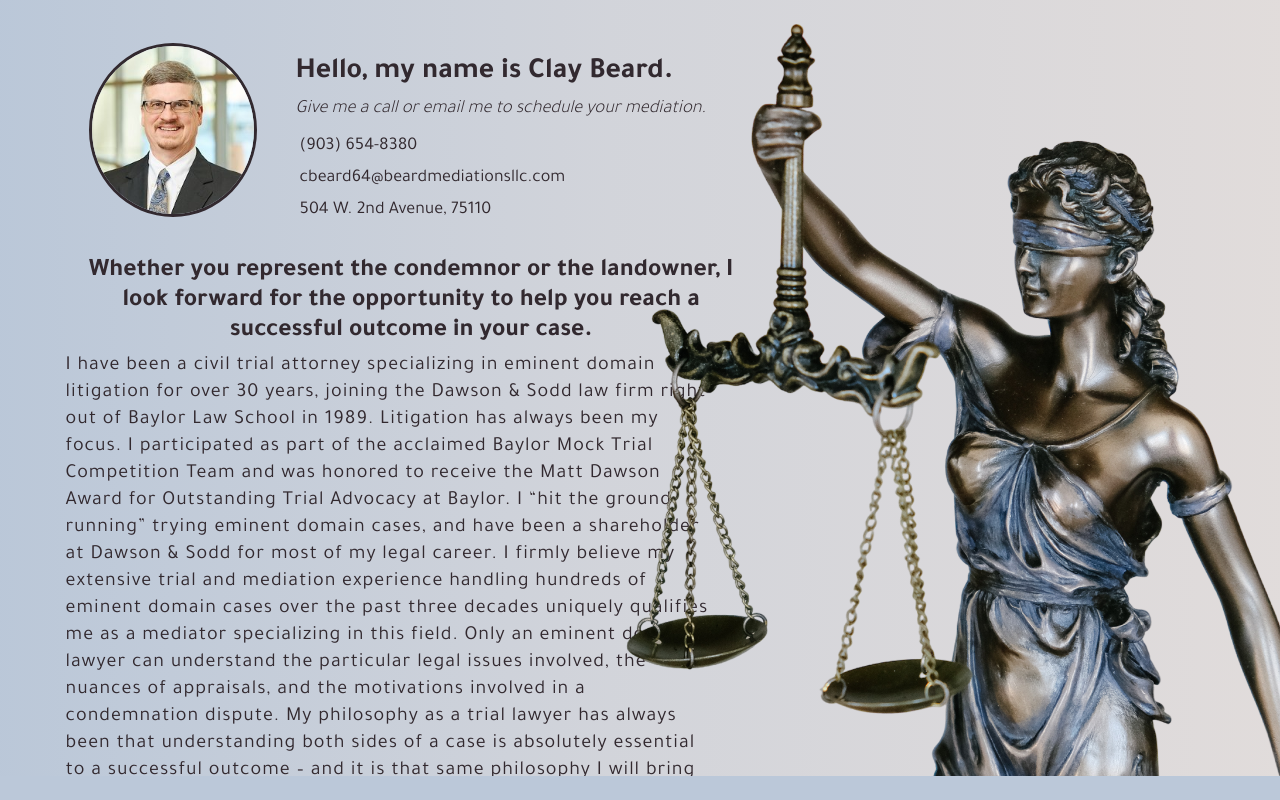
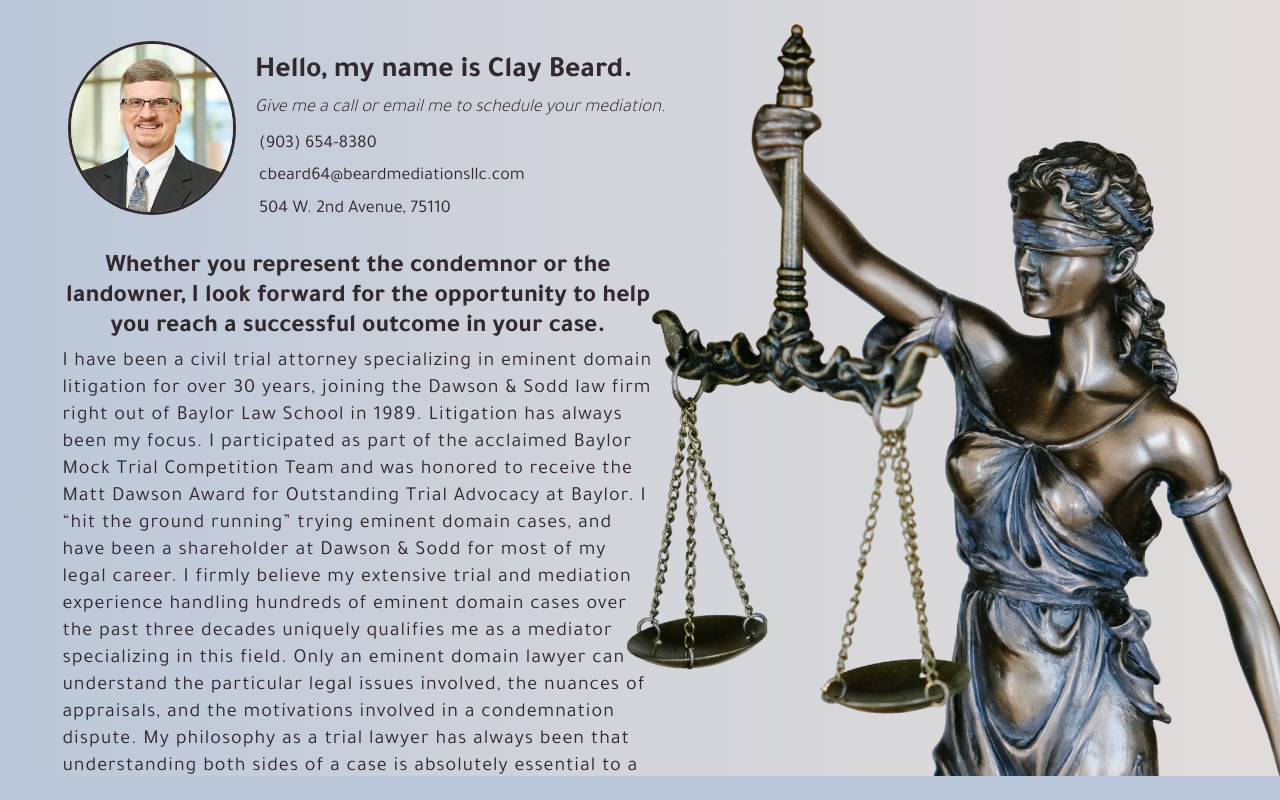
Before and after one commit to h-elliot/beard-mediations, a React (Create React App) app: page / in a window 1280 px wide. Built offline with nearby package versions, Linux system fonts and the light colour scheme.

Commit message:
fix page-content right margins

```diff
--- a/src/styles/Footer.css
+++ b/src/styles/Footer.css
@@ -12,7 +12,7 @@
 	/* position: sticky; */
 	bottom: 0;
 	left: 0;
-	z-index: 1;
+	z-index: 5;
 
 	color: #E7E1E0;
 }
--- a/src/styles/PageContent.css
+++ b/src/styles/PageContent.css
@@ -2,13 +2,13 @@
 
 .Page-content-all {
 	flex-basis: auto;
-	width: 60%;
+	width: 55%;
 	left: 0;
 	overflow: hidden;
 	margin: 1vh;
 	padding: 1.5%;
 
-	z-index: 3;
+	z-index: 4;
 }
 
 .Page-content-text {
@@ -26,6 +26,7 @@
 	padding: 0 5%;
 	margin: 0;
 	margin-top: 2%;
+		margin-right: 6%;
 	max-height: 12%;
 }
 
```
